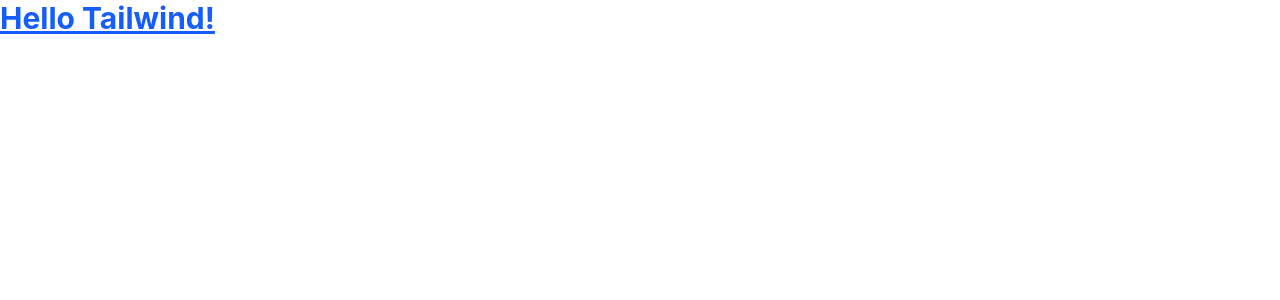
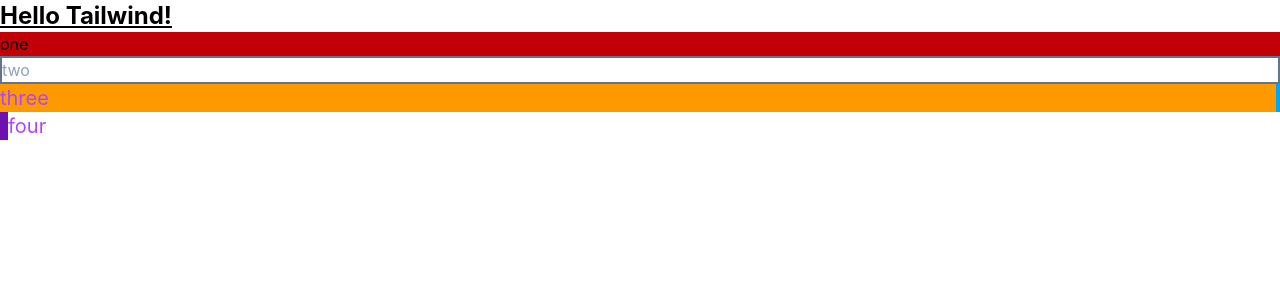
Before and after one commit to aalexblade/cours-react-tailwind, a React (Vite) app: page / in a window 1280 px wide. Shown: the top 300 px of the page. Built offline with nearby package versions, Linux system fonts and the light colour scheme.

Commit message:
add color and bg to tex

```diff
--- a/src/App.jsx
+++ b/src/App.jsx
@@ -2,11 +2,19 @@
 
 function App() {
   return (
-    <h1 className="text-3xl font-bold underline text-blue-600">
-      Hello Tailwind!
-    </h1>
-  )
+    <>
+      <h1 className="text-2xl font-bold underline text-black-300">
+        Hello Tailwind!
+      </h1>
+      <div className="text-rosw-300 bg-red-700">one</div>
+      <div className="text-slate-400 border-2 border-slate-500">two</div>
+
+      <div className="text-xl text-purple-500">
+        <div className=" border-sky-500 bg-amber-500 border-r-4">three</div>
+        <div className="bg-volet-200 border-purple-800 border-l-8">four</div>
+      </div>
+    </>
+  );
 }
 
-
 export default App;
```
